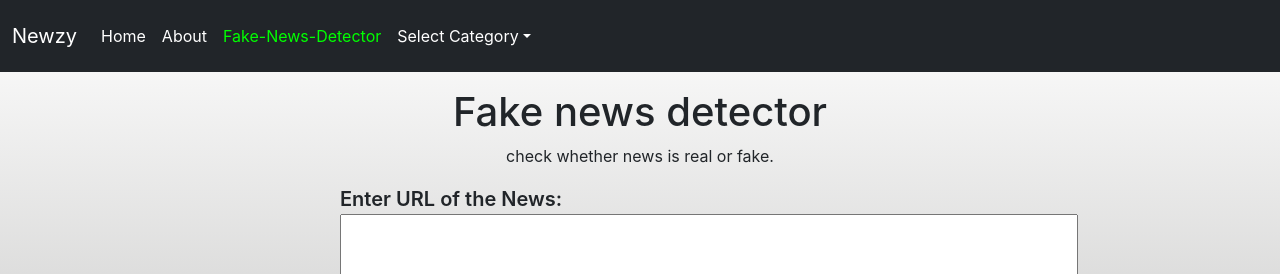
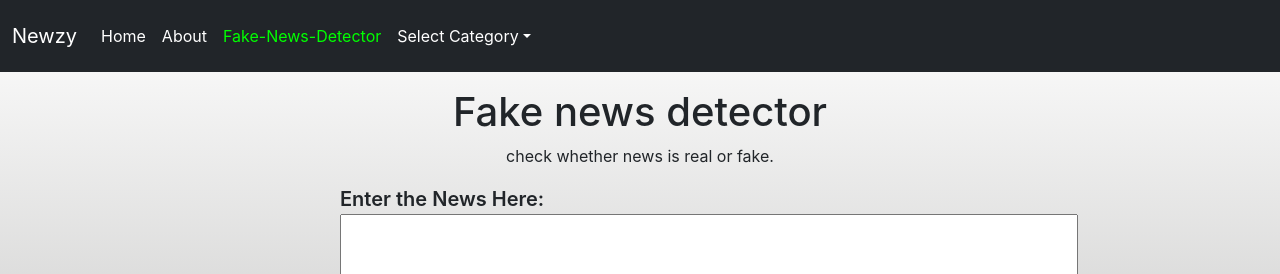
Before and after one commit to AmanKumarAndro/newzy-the-ultimate-news-app, a React (Create React App) app: page /Fake-News-Detector in a window 1280 px wide. Shown: the top 274 px of the page. Built offline with nearby package versions, Linux system fonts and the light colour scheme.

Commit message:
make some changes refactor

```diff
--- a/src/App.js
+++ b/src/App.js
@@ -7,7 +7,7 @@ import {
   BrowserRouter as Router,
   Routes, Route
 } from "react-router-dom"
-import { Fake_news } from './Component/Fake_news';
+import { FakeNewsDetector } from './Component/FakeNewsDetector';
 
 export default class App extends Component {
 
@@ -38,7 +38,7 @@ export default class App extends Component {
           <Routes>
             {/* <Route path='/' element={<News pageSize={8} country="in" category="science" /> } /> */}
             <Route exact  path="/"element={<News  pageSize={8} country="in" category="general" />}/>
-            <Route exact path='/Fake-News-Detector' element={<Fake_news/>} />
+            <Route exact path='/Fake-News-Detector' element={<FakeNewsDetector/>} />
             <Route exact path="/business"element={<News pageSize={8} country="in" category="business" />}/>
             <Route exact path="/entertainment"element={<News  pageSize={8} country="in" category="entertainment" />} />
             <Route exact path="/general"element={<News pageSize={8} country="in" category="general" />}/>
--- a/src/Component/Fake_news.js
+++ b/src/Component/FakeNewsDetector.js
@@ -1,6 +1,6 @@
 import React from 'react'
 
-export const Fake_news = () => {
+export const FakeNewsDetector = () => {
     return (
         <div style={{height:"100vh"}}>
             <h1 className='text-center pt-3'>Fake news detector</h1>
@@ -11,7 +11,7 @@ export const Fake_news = () => {
             }}>
                 <form action="" >
                     <div className='mt-3'>
-                        <label htmlFor="news" className='' style={{fontSize:"20px", fontWeight:"600"}}>Enter URL of the News:</label>
+                        <label htmlFor="news" className='' style={{fontSize:"20px", fontWeight:"600"}}>Enter the News Here:</label>
                     </div>
                     <textarea name="news" id="" cols="70" rows="10" style={{margin:"auto",resize:"none"}}></textarea>
                     <div>
```
Also changed, not shown: src/Component/loading.gif.
